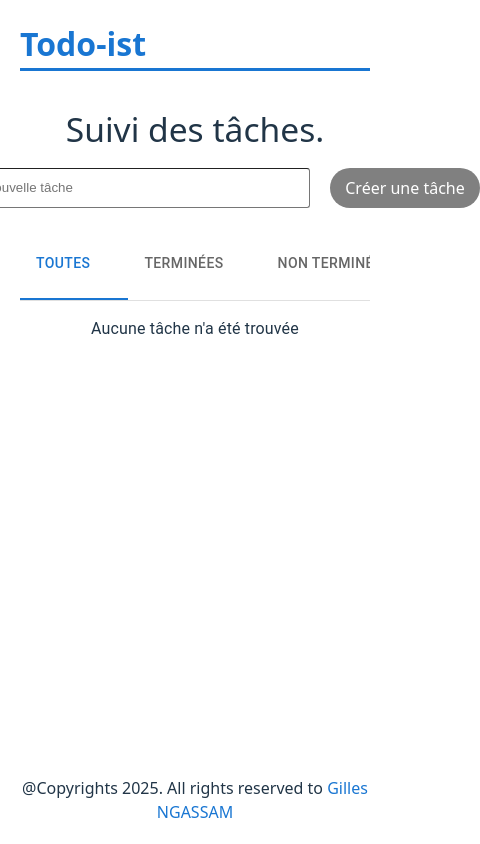
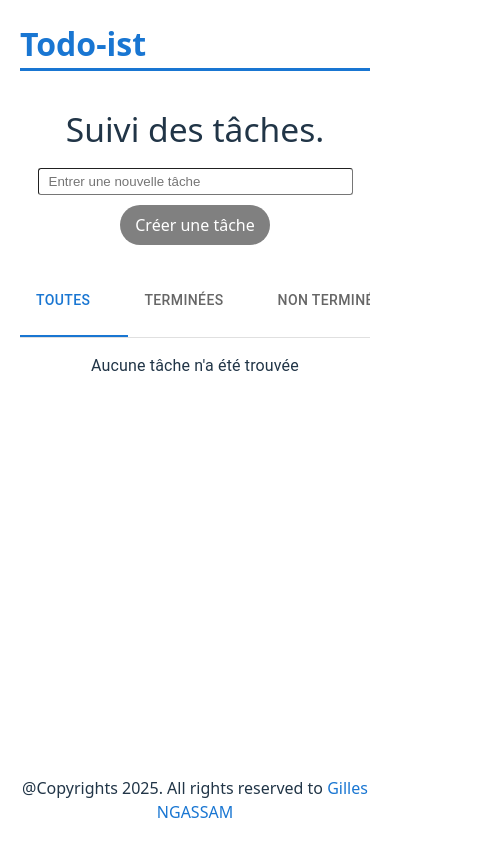
Before and after one commit to NanmegniNgassam/todo-list, a React (Vite) app: page / in a window 390 px wide. Shown: the whole page, 480 px wide, since content can reach past the window. Built offline with nearby package versions, Linux system fonts and the light colour scheme; some icons are missing.

Commit message:
Dev: Creating a responsive interface

```diff
--- a/src/index.css
+++ b/src/index.css
@@ -118,3 +118,17 @@ footer p {
     color: #747bff;
   }
 }
+
+@media screen and (max-width: 600px) {
+  form {
+    flex-direction: column;
+    align-items: center;
+    width: 100%;
+    gap: 10px;
+  }
+
+  form input {
+    width: 90%;
+    max-width: 400px;
+  }
+}
```
